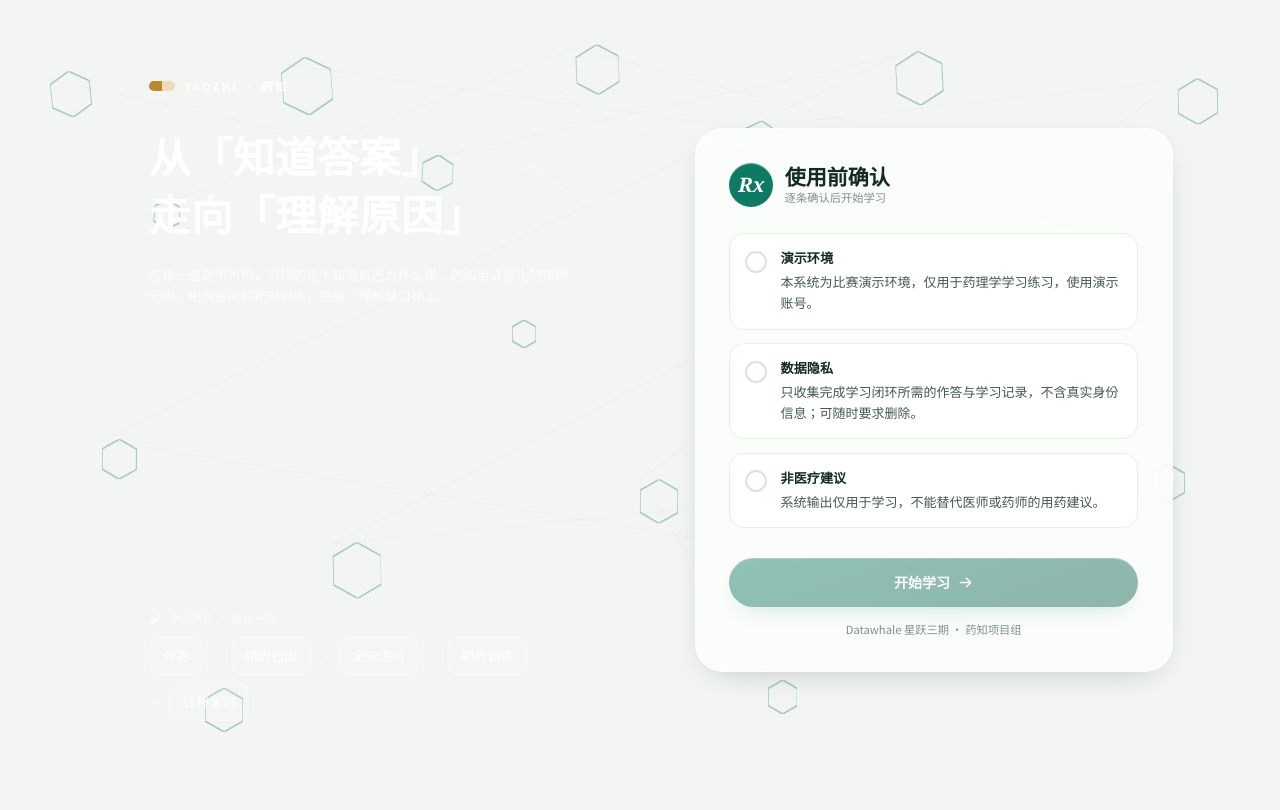
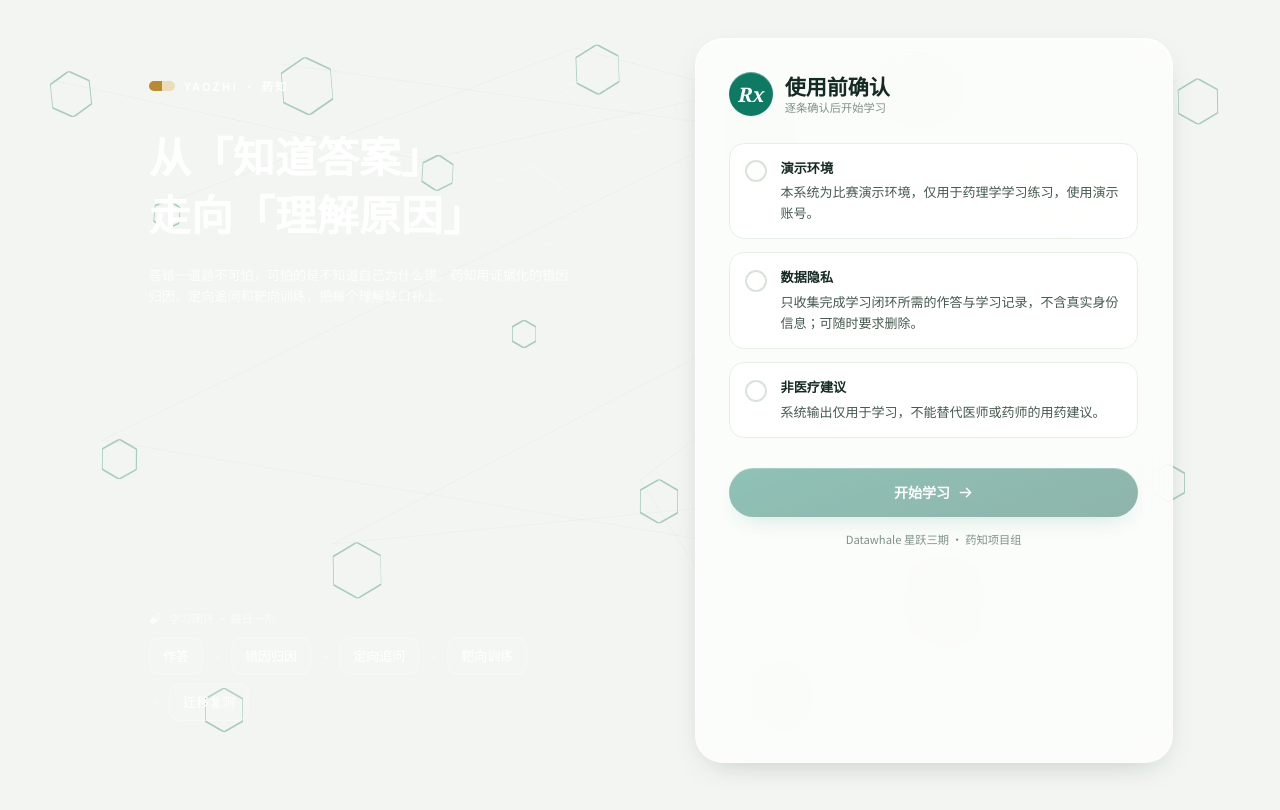
Before and after one commit to llylly10/yaozhi-mvp, a React (Vite) app in the folder frontend/: page / in a window 1280 px wide. Shown: the top 810 px of the page. Built offline with nearby package versions, Linux system fonts and the light colour scheme.

Commit message:
欢迎页两栏等高并列

```diff
--- a/frontend/src/App.tsx
+++ b/frontend/src/App.tsx
@@ -101,7 +101,7 @@ function Welcome({ onEnter }: { onEnter: () => void }) {
     <div className="relative z-10 mx-auto grid min-h-[100dvh] w-full max-w-[1140px] items-stretch gap-7 px-5 py-10 lg:grid-cols-[1.08fr_0.92fr]">
       {/* 英雄区 */}
       <motion.div initial={{ opacity: 0, y: 22 }} animate={{ opacity: 1, y: 0 }} transition={spring}
-        className="relative flex flex-col overflow-hidden rounded-[28px] p-11 text-white min-h-[540px]"
+        className="relative flex flex-col overflow-hidden rounded-[28px] p-11 text-white"
         style={{ background: 'linear-gradient(155deg, var(--color-primary-deep) 0%, #0C6150 55%, #128A70 100%)' }}>
         {/* 苯环装饰 */}
         <div className="pointer-events-none absolute -right-8 -top-10 opacity-20">
@@ -146,7 +146,7 @@ function Welcome({ onEnter }: { onEnter: () => void }) {
       {/* 同意卡（玻璃） */}
       <motion.div initial={{ opacity: 0, y: 22 }} animate={{ opacity: 1, y: 0 }}
         transition={{ ...spring, delay: 0.1 }}
-        className="glass relative z-10 flex flex-col self-center rounded-[28px] p-9">
+        className="glass relative z-10 flex flex-col rounded-[28px] p-9">
         <div className="flex items-center gap-3">
           <span className="rx-badge">Rx</span>
           <div>
```
